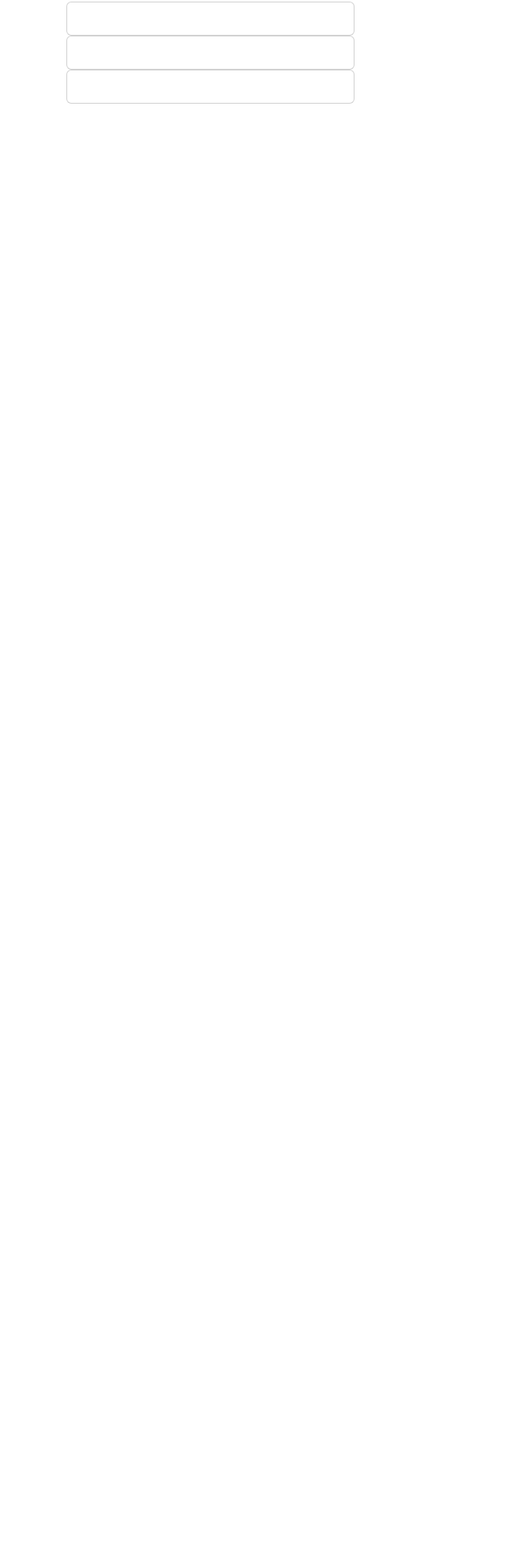
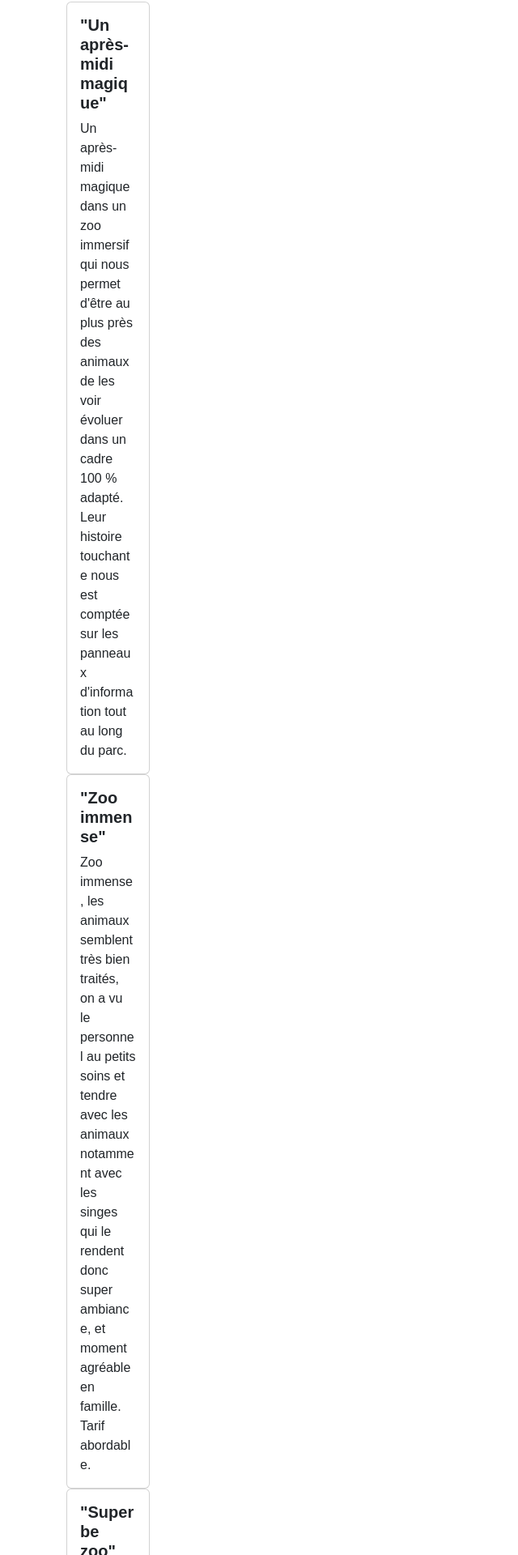
Before and after one commit to PhilAlb/Zoo-Arcadia, an Angular app in the folder Arcadia-front/: page /home in a window 1280 px wide. Shown: the part 3400-5320 px from the top of the page at 81% size, without its empty margins (0-640 px from the left). Before the commit the page ends 3600 px from the top, so only its background shows below. Built offline with nearby package versions, Linux system fonts and the light colour scheme; no server answers.

Commit message:
Card testimony to be fixed

```diff
--- a/Arcadia-front/src/app/app.config.ts
+++ b/Arcadia-front/src/app/app.config.ts
@@ -1,6 +1,6 @@
 import { ApplicationConfig, provideZoneChangeDetection } from '@angular/core';
 import { provideRouter } from '@angular/router';
-import { provideHttpClient } from '@angular/common/http';
+import { provideHttpClient, withFetch } from '@angular/common/http';
 
 
 import { routes } from './app.routes';
@@ -8,5 +8,5 @@ import { provideClientHydration } from '@angular/platform-browser';
 import { HomePageComponent } from './components/views/home-page/home-page.component';
 
 export const appConfig: ApplicationConfig = {
-  providers: [provideZoneChangeDetection({ eventCoalescing: true }), provideRouter(routes), provideClientHydration(), provideHttpClient()]
+  providers: [provideZoneChangeDetection({ eventCoalescing: true }), provideRouter(routes), provideClientHydration(), provideHttpClient(withFetch())]
 };
--- a/Arcadia-front/src/app/components/cards/card-testimony/card-testimony.component.html
+++ b/Arcadia-front/src/app/components/cards/card-testimony/card-testimony.component.html
@@ -1,18 +1,10 @@
-<div class="card">
-    <div class="card-body">
-        <h5 class="card-title"></h5>
-        <p class="card-text"></p>
+<div class="row">
+    <div class="col-md-4">
+            <div class="card">
+            <div class="card-body">
+                <h5 class="card-title">{{cardTitle}}</h5>
+                <p class="card-text">{{cardMessage}}</p>
+            </div>
+        </div>
     </div>
 </div>
-<div class="card">
-    <div class="card-body">
-        <h5 class="card-title"></h5>
-        <p class="card-text"></p>
-    </div>
-</div>
-<div class="card">
-    <div class="card-body">
-        <h5 class="card-title"></h5>
-        <p class="card-text"></p>
-    </div>
-</div>
--- a/Arcadia-front/src/app/components/cards/card-testimony/card-testimony.component.scss
+++ b/Arcadia-front/src/app/components/cards/card-testimony/card-testimony.component.scss
@@ -0,0 +1,3 @@
+.card-title {
+    font-weight: bold;
+}
--- a/Arcadia-front/src/app/components/cards/card-testimony/card-testimony.component.ts
+++ b/Arcadia-front/src/app/components/cards/card-testimony/card-testimony.component.ts
@@ -9,5 +9,5 @@ import { Component, Input } from '@angular/core';
 })
 export class CardTestimonyComponent {
   @Input() cardTitle: string="";
-  @Input() message: string="";
+  @Input() cardMessage: string="";
 }
--- a/Arcadia-front/src/app/components/views/home-page/home-page.component.html
+++ b/Arcadia-front/src/app/components/views/home-page/home-page.component.html
@@ -1,4 +1,5 @@
 <!-- Logo -->
+
 <div class="text-center my-5">
     <img src="../../../../assets/images/Logo.png" alt="Logo" class="logo">
     <h1>Présentation de notre zoo</h1>
@@ -32,6 +33,7 @@
 </section>
 
 <!-- Habitats -->
+
 <section class="container my-5">
     <h2 class="text-center mb-4">Nos habitats</h2>
     <div class="row">
@@ -57,7 +59,7 @@
     <div class="row">
         <div class="col-md-4 mb-4">
             <div class="card-testimonies">
-                <app-card-testimony></app-card-testimony>
+                <app-card-testimony *ngFor="let card of cardTestimonyLayout;" [cardTitle]="card.title" [cardMessage]="card.message"></app-card-testimony>
             </div>
         </div>
     </div>
--- a/Arcadia-front/src/app/components/views/home-page/home-page.component.ts
+++ b/Arcadia-front/src/app/components/views/home-page/home-page.component.ts
@@ -1,4 +1,4 @@
-import { Component } from '@angular/core';
+import { Component, OnInit } from '@angular/core';
 import { CardHSComponent } from '../../cards/card-h-s/card-h-s.component';
 import { CommonModule } from '@angular/common';
 import { ICardLayout } from '../../../interfaces/cardLayout/ICardLayout';
@@ -6,6 +6,7 @@ import { ICarouselLayout } from '../../../interfaces/carouselLayout/ICarouselLay
 import { CarouselComponent } from "../../../components/carousel/carousel.component";
 import { CardTestimonyComponent } from "../../cards/card-testimony/card-testimony.component";
 import { ICardTestimonyLayout } from '../../../interfaces/cardTestimonyLayout/ICardTestimonyLayout';
+import { TestService } from '../../../services/test/test.service';
 
 @Component({
   selector: 'app-home-page',
@@ -14,7 +15,7 @@ import { ICardTestimonyLayout } from '../../../interfaces/cardTestimonyLayout/IC
   templateUrl: './home-page.component.html',
   styleUrl: './home-page.component.scss'
 })
-export class HomePageComponent {
+export class HomePageComponent implements OnInit {
   cardHabitatLayout: ICardLayout[] = [
     {
       url: "../../../../assets/images/habitats/savannah1.jpg",
@@ -72,16 +73,24 @@ export class HomePageComponent {
     ];
   cardTestimonyLayout: ICardTestimonyLayout[] = [
     {
-      title: "titre test1",
-      message: "message test1"
+      title: '"Un après-midi magique"',
+      message: "Un après-midi magique dans un zoo immersif qui nous permet d'être au plus près des animaux de les voir évoluer dans un cadre 100 % adapté. Leur histoire touchante nous est comptée sur les panneaux d'information tout au long du parc."
     },
     {
-      title: "titre test2",
-      message: "message test2"
+      title: '"Zoo immense"',
+      message: "Zoo immense, les animaux semblent très bien traités, on a vu le personnel au petits soins et tendre avec les animaux notamment avec les singes qui le rendent donc super ambiance, et moment agréable en famille. Tarif abordable."
     },
     {
-      title: "titre test3",
-      message: "message test3"
+      title: '"Superbe zoo"',
+      message: "Superbe zoo. Des enclos bien entretenus et des grands espaces. Des animaux en bonne santé et beaucoup d'espèces. Espace pique nique, toilettes, buvettes, snack et boutique dans le parc. Je recommande fortement !"
     }
   ]
+
+  constructor(private habitats:TestService) {}
+
+  ngOnInit() {
+    this.habitats.getAllHabitats().subscribe((data: any) => {
+    console.log(data);
+    });
+  }
 }
--- a/Arcadia-front/src/app/services/test/test.service.ts
+++ b/Arcadia-front/src/app/services/test/test.service.ts
@@ -6,9 +6,12 @@ import { Observable } from 'rxjs';
   providedIn: 'root'
 })
 export class TestService {
+  private readonly _url = "https://localhost:7096"
 
   constructor(private http: HttpClient) {}
-  getAll(): Observable<any> {
-    return this.http.get<any[]>("");
+  getAllHabitats(): Observable<any> {
+    return this.http.get<any>(this._url + "/habitats",
+      //{ responseType: 'text' }
+      );
   }
 }
```
